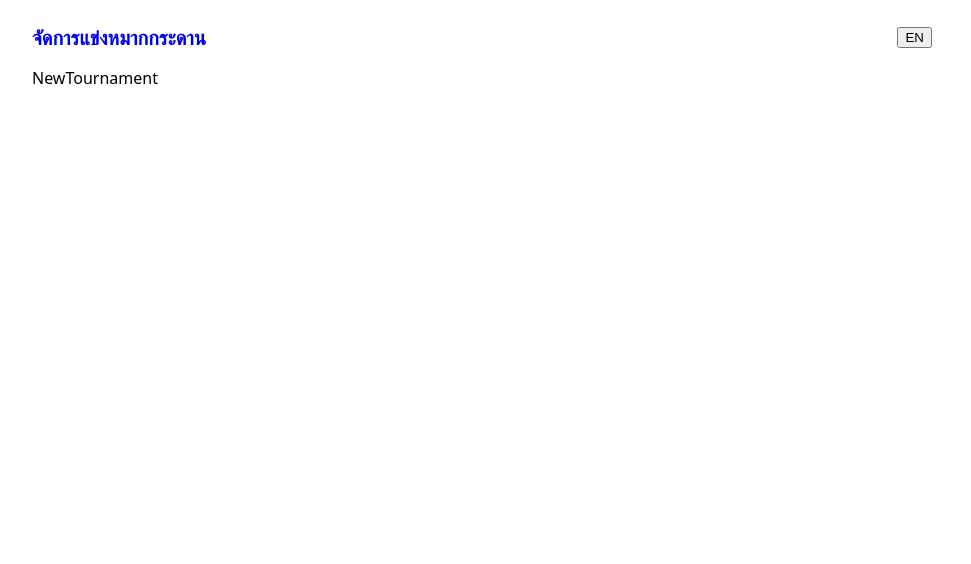
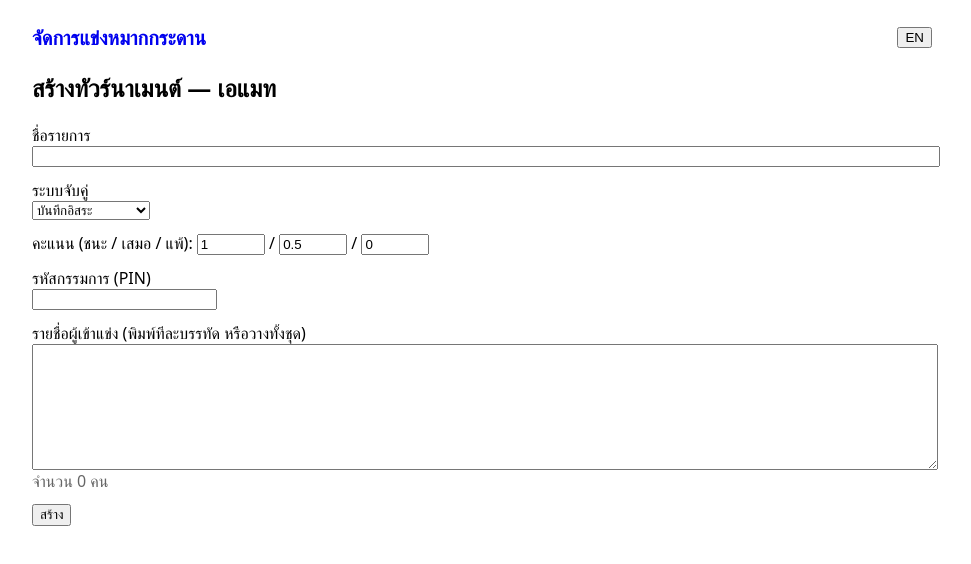
Before and after one commit to kraugelzz/Tournament-app, a React (Vite) app: page /amath/new in a window 1280 px wide. Shown: the top 564 px of the page, without its empty margins (158-1129 px from the left). Built offline with nearby package versions, Linux system fonts and the light colour scheme; no server answers.

Commit message:
feat: new tournament form with validation

```diff
--- a/src/pages/NewTournament.tsx
+++ b/src/pages/NewTournament.tsx
@@ -1 +1,95 @@
-export function NewTournament() { return <div>NewTournament</div>; }
+import { useMemo, useState } from "react";
+import { useNavigate, useParams, Navigate } from "react-router-dom";
+import { useTranslation } from "react-i18next";
+import { isGameId } from "../lib/games";
+import { parsePlayers } from "../lib/parsePlayers";
+import { createTournament } from "../data/tournaments";
+import { DEFAULT_SCORING } from "../types";
+import type { GameId, Format } from "../types";
+
+export function NewTournament() {
+  const { t } = useTranslation();
+  const { game } = useParams();
+  const navigate = useNavigate();
+
+  const [name, setName] = useState("");
+  const [format, setFormat] = useState<Format>("free");
+  const [win, setWin] = useState(DEFAULT_SCORING.win);
+  const [draw, setDraw] = useState(DEFAULT_SCORING.draw);
+  const [loss, setLoss] = useState(DEFAULT_SCORING.loss);
+  const [pin, setPin] = useState("");
+  const [raw, setRaw] = useState("");
+  const [error, setError] = useState<string | null>(null);
+  const [dupConfirmed, setDupConfirmed] = useState(false);
+  const [busy, setBusy] = useState(false);
+
+  const parsed = useMemo(() => parsePlayers(raw), [raw]);
+
+  if (!game || !isGameId(game)) return <Navigate to="/" replace />;
+
+  const submit = async () => {
+    setError(null);
+    if (!name.trim()) return setError(t("new.error.name"));
+    if (!pin.trim()) return setError(t("new.error.pin"));
+    if (parsed.names.length < 1 || parsed.names.length > 50)
+      return setError(t("new.error.range"));
+    if (parsed.duplicates.length > 0 && !dupConfirmed) {
+      setDupConfirmed(true);
+      return setError(t("new.error.duplicate", { names: parsed.duplicates.join(", ") }));
+    }
+    setBusy(true);
+    try {
+      const id = await createTournament({
+        name: name.trim(), game: game as GameId, format,
+        scoring: { win, draw, loss }, pin, playerNames: parsed.names,
+      });
+      navigate(`/${game}/${id}`);
+    } finally {
+      setBusy(false);
+    }
+  };
+
+  const num = (v: number, set: (n: number) => void) => (
+    <input type="number" step="0.5" value={v}
+      style={{ width: 60 }}
+      onChange={(e) => set(parseFloat(e.target.value) || 0)} />
+  );
+
+  return (
+    <div>
+      <h2>{t("new.title")} — {t(`game.${game}`)}</h2>
+
+      <label style={{ display: "block", marginTop: 12 }}>{t("new.name")}
+        <input value={name} onChange={(e) => setName(e.target.value)} style={{ display: "block", width: "100%" }} />
+      </label>
+
+      <label style={{ display: "block", marginTop: 12 }}>{t("new.format")}
+        <select value={format} onChange={(e) => setFormat(e.target.value as Format)} style={{ display: "block" }}>
+          <option value="free">{t("new.format.free")}</option>
+          <option value="round-robin">{t("new.format.round-robin")}</option>
+          <option value="swiss" disabled>{t("new.format.swiss")}</option>
+          <option value="knockout" disabled>{t("new.format.knockout")}</option>
+        </select>
+      </label>
+
+      <div style={{ marginTop: 12 }}>{t("new.scoring")}:{" "}
+        {num(win, setWin)} / {num(draw, setDraw)} / {num(loss, setLoss)}
+      </div>
+
+      <label style={{ display: "block", marginTop: 12 }}>{t("new.pin")}
+        <input type="password" value={pin} onChange={(e) => setPin(e.target.value)} style={{ display: "block" }} />
+      </label>
+
+      <label style={{ display: "block", marginTop: 12 }}>{t("new.players")}
+        <textarea value={raw} onChange={(e) => setRaw(e.target.value)} rows={8} style={{ display: "block", width: "100%" }} />
+      </label>
+      <div style={{ color: "#666" }}>{t("new.playerCount", { count: parsed.names.length })}</div>
+
+      {error && <p style={{ color: "crimson" }}>{error}</p>}
+
+      <button disabled={busy} onClick={submit} style={{ marginTop: 12 }}>
+        {t("new.submit")}
+      </button>
+    </div>
+  );
+}
```
